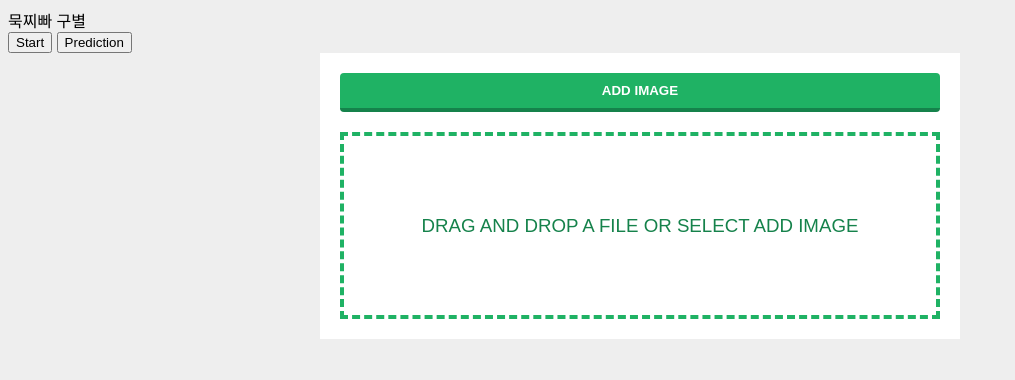
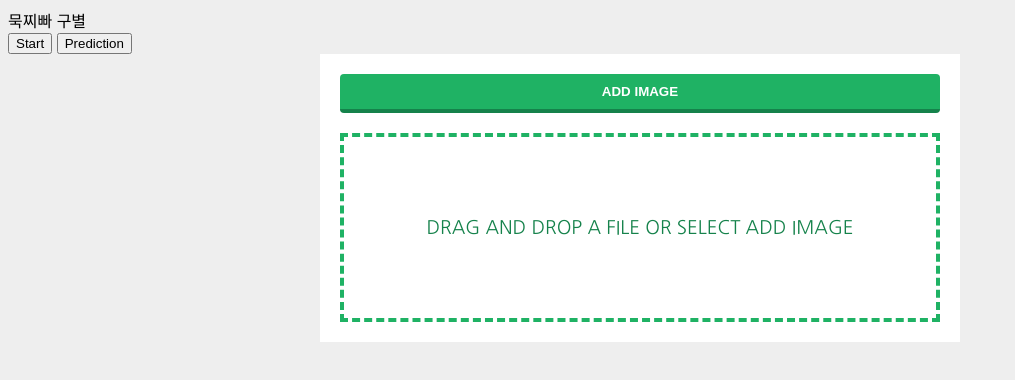
Before and after one commit to omegacute/aitest, a plain HTML site: page index.html in a window 1280 px wide. Shown: the whole page, without its empty margins (0-1015 px from the left). Drawn offline with nearby package versions, Linux system fonts and the light colour scheme.

Commit message:
Add files via upload
asdf

```diff
--- a/index.html
+++ b/index.html
@@ -4,6 +4,7 @@
 <head>
   <meta charset="UTF-8">
   <meta http-equiv="X-UA-Compatible" content="IE=edge">
+  <link href="https://fonts.googleapis.com/css?family=Nanum+Gothic:400,700,800&amp;subset=korean" rel="stylesheet">
   <title>Document</title>
   <script>//11_css파일을 참조하기 위해 아래 내용 추가</script>
   <link rel="stylesheet" href="style.css">
--- a/style.css
+++ b/style.css
@@ -1,5 +1,5 @@
 body {
-  font-family: sans-serif;
+  font-family: "Nanum Gothic", sans-serif;
   background-color: #eeeeee;
 }
 
```
